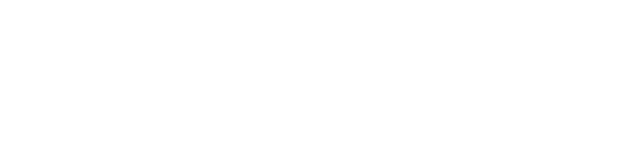
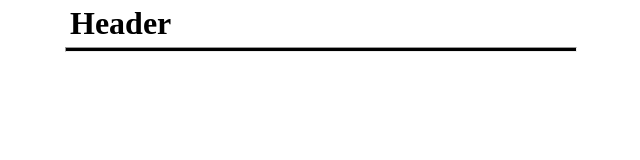
Before and after one commit to CarloAlmanza/htmlcss-wireframe, a plain HTML site: page index.html in a window 1280 px wide. Shown: the whole page, without its empty margins (319-959 px from the left). Drawn offline with Linux system fonts and the light colour scheme.

Commit message:
creazione header

```diff
--- a/index.html
+++ b/index.html
@@ -8,6 +8,13 @@
 
 </head>
 <body>
+    <header>
+        <h1>
+            Header
+        </h1>
+    </header>
+    <hr>
+
 
 </body>
 </html>
--- a/styles/index.css
+++ b/styles/index.css
@@ -3,7 +3,19 @@
     margin: 0;
     box-sizing: border-box;
 }
+
 body{
     width: 512px;
     margin: 0 auto;
+    /* border: 2px dashed black; */
 }
+
+header{
+    padding: 5px;
+}
+
+
+hr{
+    height: 5px;
+    background-color: black;
+}
```
